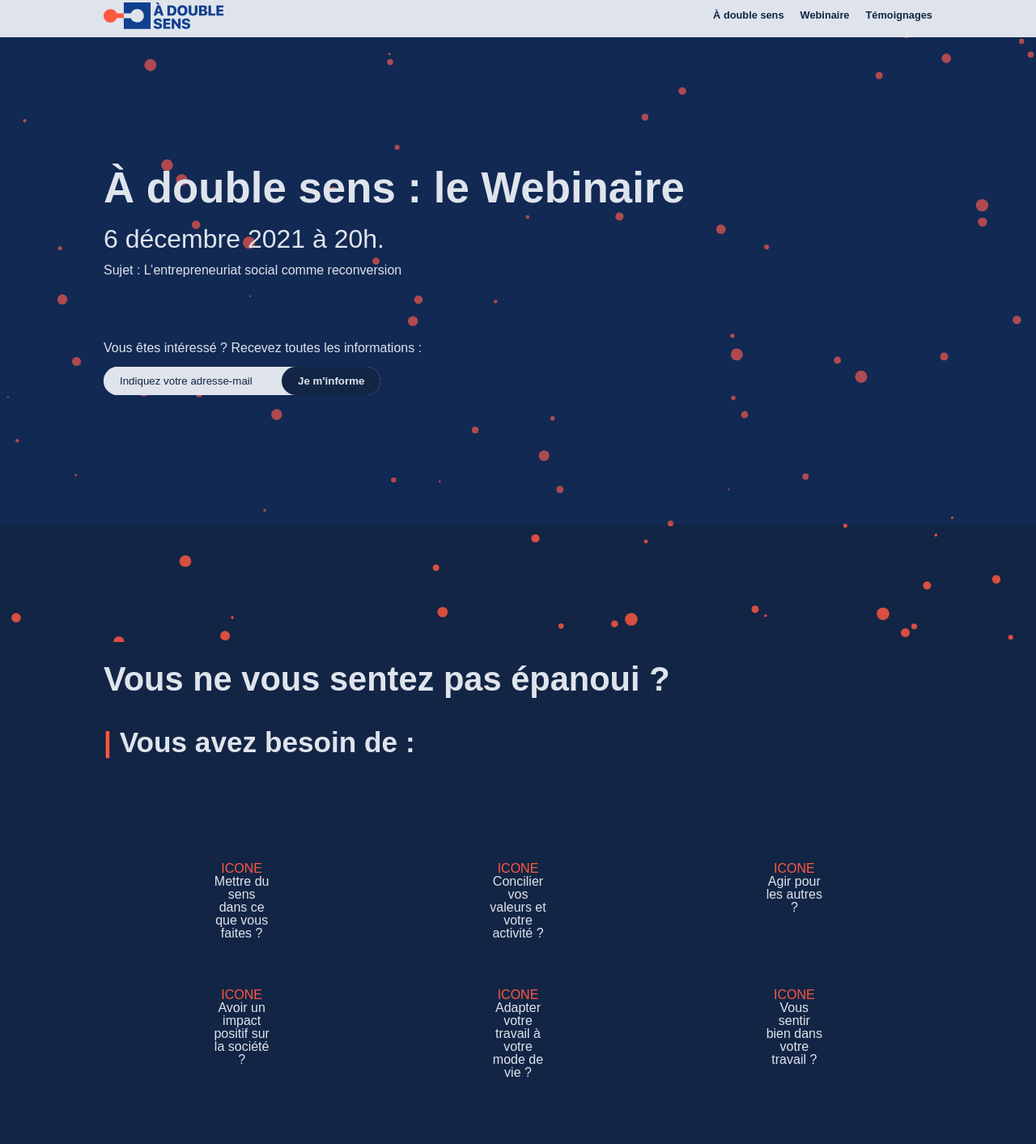
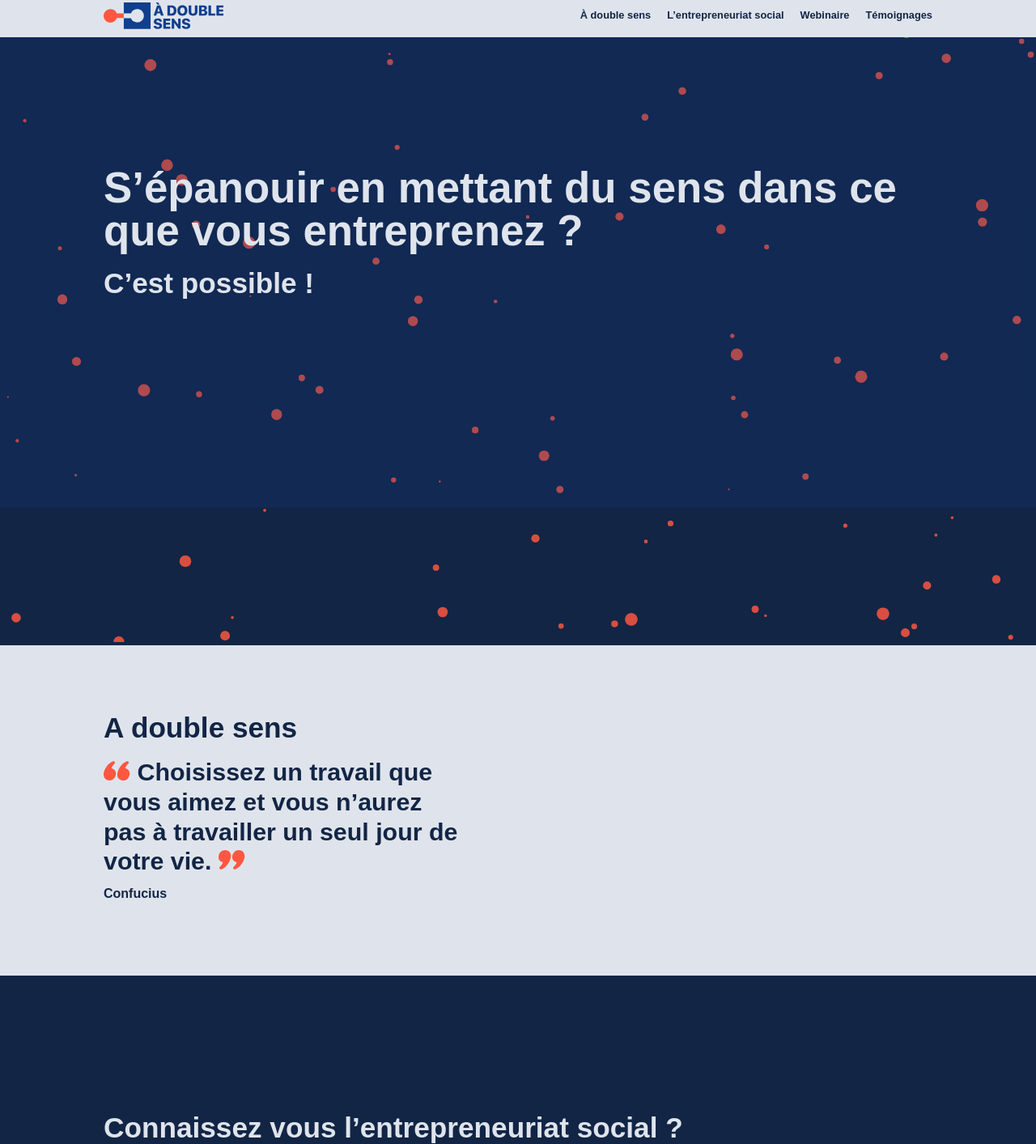
Before and after one commit to IYmzY/PHOENIX, a website built with Vite: page index.html in a window 1280 px wide. Shown: the part 7-1420 px from the top of the page at 81% size. Built offline with nearby package versions, Linux system fonts and the light colour scheme; files whose address does not match are found by name.

Commit message:
Update HTML

```diff
--- a/index.html
+++ b/index.html
@@ -20,6 +20,9 @@
             <a href="#">À double sens</a>
           </li>
           <li>
+            <a href="#">L’entrepreneuriat social</a>
+          </li>
+          <li>
             <a href="#">Webinaire</a>
           </li>
           <li>
@@ -32,33 +35,44 @@
       <section id="first-section">
         <div id="tsparticles"></div>
         <div>
-          <h1>À double sens : le Webinaire</h1>
-          <div class="container-date">
-            <h2>6 décembre 2021 à 20h.</h2>
-            Sujet : L’entrepreneuriat social comme reconversion
-          </div>
-          <form class="form-email">
-            <label for="email-input">
-              Vous êtes intéressé ? Recevez toutes les informations :
-            </label>
-            <div class="container-email-input">
-              <input
-                id="email-input"
-                type="email"
-                placeholder="Indiquez votre adresse-mail"
-              />
-              <button type="submit">Je m'informe</button>
-            </div>
-          </form>
+          <h1>S’épanouir en mettant du sens dans ce que vous entreprenez ?</h1>
+          <h2 class="section-second-title">C’est possible !</h2>
+        </div>
+        <div>
+
+        </div>
+      </section>
+      <section id="section-dispositif">
+        <div>
+          <h1 class="section-second-title">
+            A double sens
+          </h1>
+          <figure id="figure-quote">
+            <blockquote
+              cite="https://www.dicocitations.com/citations/citation-4473.php"
+            >
+              <p>
+                <svg width="33" height="24" viewBox="0 0 33 24" fill="none" xmlns="http://www.w3.org/2000/svg">
+                  <path d="M30.2802 10.6286C28.9077 9.51429 27.7068 8.91429 26.7632 8.91429C26.849 8.31429 27.2779 7.37143 28.1357 6C28.9935 4.62857 30.0229 3.51429 31.2238 2.57143C31.138 1.45714 30.5375 0.6 29.4224 0C27.2779 0.685714 25.1334 1.97143 23.2462 3.85714C21.2732 5.74286 19.815 7.88571 18.614 10.2857C17.4989 12.6857 16.8984 14.9143 16.8984 17.0571C16.8984 19.2 17.5847 20.9143 18.9572 22.1143C20.3297 23.3143 22.131 24 24.2756 24C26.4201 24 28.3072 23.1429 29.8513 21.4286C31.3953 19.7143 32.1674 17.7429 32.1674 15.6857C32.3389 13.4571 31.6527 11.8286 30.2802 10.6286Z" fill="#FF5740"/>
+                  <path d="M13.2102 10.6286C11.8377 9.51429 10.6368 8.91429 9.6932 8.91429C9.77898 8.31429 10.2937 7.37143 11.1515 6C12.0093 4.62857 13.0386 3.51429 14.2396 2.57143C14.1538 1.37143 13.5533 0.514286 12.4382 0C9.17851 1.02857 6.26198 3.25714 3.77434 6.77143C1.28671 10.2857 0 13.4571 0 16.1143C0 18.8571 0.686244 20.8286 2.05873 22.0286C3.43122 23.2286 5.23261 23.9143 7.37712 23.9143C9.52164 23.9143 11.4088 23.0571 12.9529 21.3429C14.4969 19.6286 15.2689 17.6571 15.2689 15.6C15.3547 13.4571 14.5827 11.8286 13.2102 10.6286Z" fill="#FF5740"/>
+                </svg>
+                Choisissez un travail que vous aimez et vous n’aurez pas à
+                travailler un seul jour de votre vie.
+                <svg width="33" height="24" viewBox="0 0 33 24" fill="none" xmlns="http://www.w3.org/2000/svg">
+                  <path d="M1.91512 13.3714C3.28761 14.4857 4.48853 15.0857 5.43212 15.0857C5.34634 15.6857 4.91744 16.6286 4.05963 18C3.20183 19.3714 2.17246 20.4857 0.971531 21.4286C1.05731 22.5429 1.65778 23.4 2.77292 24C4.91744 23.3143 7.06195 22.0286 8.94912 20.1429C10.9221 18.2571 12.3803 16.1143 13.5813 13.7143C14.6964 11.3143 15.2969 9.08571 15.2969 6.94286C15.2969 4.8 14.6106 3.08571 13.2381 1.88572C11.8657 0.685715 10.0643 0 7.91975 0C5.77524 0 3.88807 0.857143 2.34402 2.57143C0.799972 4.28571 0.0279465 6.25714 0.0279465 8.31429C-0.143615 10.5429 0.54263 12.1714 1.91512 13.3714Z" fill="#FF5740"/>
+                  <path d="M18.9851 13.3714C20.3576 14.4857 21.5585 15.0857 22.5021 15.0857C22.4163 15.6857 21.9017 16.6286 21.0438 18C20.186 19.3714 19.1567 20.4857 17.9558 21.4286C18.0415 22.6286 18.642 23.4857 19.7571 24C23.0168 22.9714 25.9333 20.7429 28.421 17.2286C30.9086 13.7143 32.1953 10.5429 32.1953 7.88572C32.1953 5.14286 31.5091 3.17143 30.1366 1.97143C28.7641 0.771427 26.9627 0.0857143 24.8182 0.0857143C22.6737 0.0857143 20.7865 0.942858 19.2425 2.65714C17.6984 4.37143 16.9264 6.34286 16.9264 8.4C16.8406 10.5429 17.6126 12.1714 18.9851 13.3714Z" fill="#FF5740"/>
+                </svg>
+              </p>
+            </blockquote>
+            <figcaption>Confucius</figcaption>
+          </figure>
         </div>
       </section>
       <section>
         <div>
-          <h1 class="section-main-title">Vous ne vous sentez pas épanoui ?</h1>
-          <h2 class="section-second-title">
-            <span class="section-second-title-decoration">|</span> Vous avez
-            besoin de :
-          </h2>
+          <h1 class="section-second-title">
+            Connaissez vous l’entrepreneuriat social ?
+          </h1>
           <div id="container-item-insight">
             <div class="item-insight">
               <div class="item-insight-icon">ICONE</div>
@@ -95,15 +109,6 @@
               </p>
             </div>
           </div>
-        </div>
-      </section>
-      <section>
-        <div>
-          <h1 class="section-main-title">C’est possible !</h1>
-          <h2 class="section-second-title">
-            <span class="section-second-title-decoration">|</span>
-            Découvrez À Double Sens
-          </h2>
 <!--          <div id="container-video">-->
 <!--            <iframe-->
 <!--              src="https://www.youtube.com/embed/Q0Mfe9JZvpI"-->
@@ -114,26 +119,14 @@
 <!--          </div>-->
         </div>
       </section>
-      <section id="section-dispositif">
+      <section>
         <div>
           <h1 class="section-main-title">A double sens</h1>
-          <figure>
-            <blockquote
-              cite="https://www.dicocitations.com/citations/citation-4473.php"
-            >
-              <p>
-                “Choisissez un travail que vous aimez et vous n’aurez pas à
-                travailler un seul jour de votre vie.”
-              </p>
-            </blockquote>
-            <figcaption>Confucius</figcaption>
-          </figure>
         </div>
       </section>
-      <section id="section-webinaire">
+      <section>
         <div>
           <h1 class="section-second-title">
-            <span class="section-second-title-decoration">|</span>
             Le webinaire
           </h1>
           <p class="section-webinaire-description">
@@ -147,12 +140,12 @@
             interviews, des témoignages, des foires à questions et bien plus !
           </p>
           <form class="form-email">
-            <label for="webinaire-email-input"
-              >Obtenez tous les détails sur nos Webinaires</label
-            >
+            <label for="email-input">
+              Vous êtes intéressé ? Recevez toutes les informations :
+            </label>
             <div class="container-email-input">
               <input
-                id="webinaire-email-input"
+                id="email-input"
                 type="email"
                 placeholder="Indiquez votre adresse-mail"
               />
@@ -161,7 +154,7 @@
           </form>
           <div class="container-date">
             <p>Le prochain rendez-vous :</p>
-            <h2>6 décembre 2021 à 20h.</h2>
+            <h2>6 décembre 2021 à 20 h.</h2>
             <p>30 minutes - Livestorm</p>
             <a
               href="#"
@@ -176,7 +169,6 @@
       <section>
         <div>
           <h1 class="section-second-title">
-            <span class="section-second-title-decoration">|</span>
             Témoignages
           </h1>
           <span>SLIDER</span>
```
